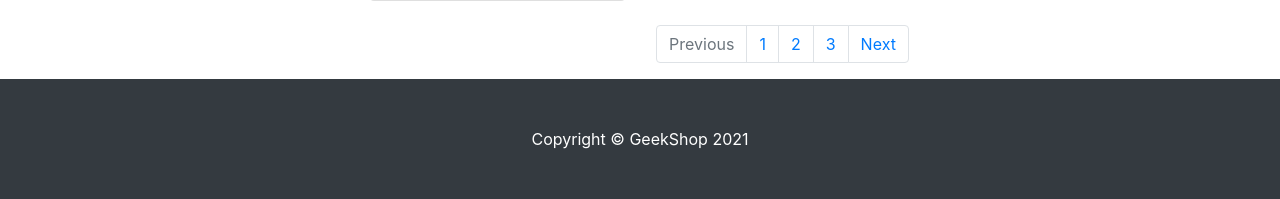
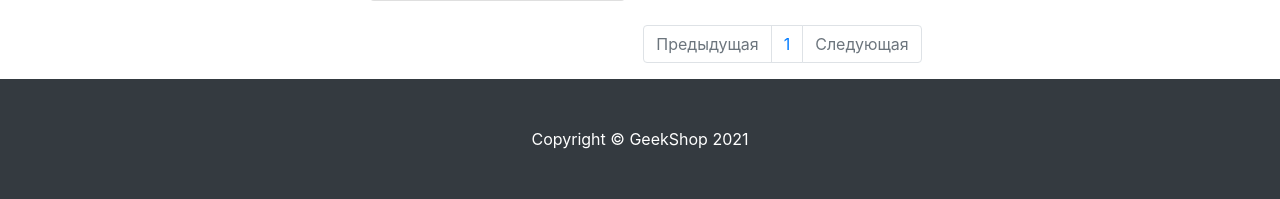
Before and after one commit to StarNembus/geekshop, a Django app: page /products/ in a window 1280 px wide. Shown: the part 1148-1347 px from the top of the page. Run offline with Django 3.2, Linux system fonts and the light colour scheme; data comes from the database, SQL or seed files in the repository; some libraries are stand-ins or nearby versions.

Commit message:
added Pagination

```diff
--- a/products/templates/products/products.html
+++ b/products/templates/products/products.html
@@ -79,14 +79,24 @@
             </div>
             <nav aria-label="Page navigation example">
                 <ul class="pagination justify-content-center">
-                    <li class="page-item disabled">
-                        <a class="page-link" href="#" tabindex="-1" aria-disabled="true">Previous</a>
+                    <li class="page-item {% if not products.has_previous %}disabled{% endif %}">
+                        <a class="page-link"
+                           href="{% if products.has_previous %} {% url 'products:page' products.previous_page_number %} {% else %} # {% endif %}"
+                           tabindex="-1" aria-disabled="true">Предыдущая</a>
                     </li>
-                    <li class="page-item"><a class="page-link" href="#">1</a></li>
-                    <li class="page-item"><a class="page-link" href="#">2</a></li>
-                    <li class="page-item"><a class="page-link" href="#">3</a></li>
-                    <li class="page-item">
-                        <a class="page-link" href="#">Next</a>
+                    {% for page in products.paginator.page_range %}
+                        <li class="page-item">
+                            <a class="page-link"
+                               href="{% url 'products:page' page %}">
+                                {{ page }}
+                            </a>
+                        </li>
+                    {% endfor %}
+                    <li class="page-item {% if not products.has_next %} disabled {% endif %}">
+                        <a class="page-link"
+                           href=" {% if products.has_next %} {% url 'products:page' products.next_page_number %} {% else %} # {% endif %}">
+                            Следующая
+                        </a>
                     </li>
                 </ul>
             </nav>
--- a/products/urls.py
+++ b/products/urls.py
@@ -8,4 +8,6 @@ app_name = 'products'
 urlpatterns = [
     path('', products, name='index'),  # .../products/
     path('<int:category_id>/', products, name='category'),  # .../products/<category_id>/
+    path('page/<int:page>/', products, name='page'),  # .../products/page/<page_num>/
+
 ]
--- a/products/views.py
+++ b/products/views.py
@@ -3,6 +3,7 @@ from datetime import date
 from django.shortcuts import render
 
 from products.models import ProductCategory, Product
+from django.core.paginator import Paginator, EmptyPage, PageNotAnInteger  # для кнопок внизу
 
 
 # Create your views here.
@@ -18,11 +19,18 @@ def index(request):
     return render(request, 'products/index.html', content)
 
 
-def products(request, category_id=None):
+def products(request, category_id=None, page=1):
     context = {'title': 'GeekShop - Каталог', 'categories': ProductCategory.objects.all()}
     if category_id:
         products = Product.objects.filter(category_id=category_id)
     else:
         products = Product.objects.all()
-    context['products'] = products
+    paginator = Paginator(products, 3)
+    try:
+        products_paginator = paginator.page(page)  # отображается страница выбранная пользователем
+    except PageNotAnInteger:
+        products_paginator = paginator.page(1)   # если пришли данные не целочисленного типа направить на 1 страницу
+    except EmptyPage:  # если пришла пустая страница
+        products_paginator = paginator.page(paginator.num_pages)  # отображаются все страницы(объекты)
+    context['products'] = products_paginator  # с помощью paginator добавились дополнительные методы в список products
     return render(request, 'products/products.html', context)
```
